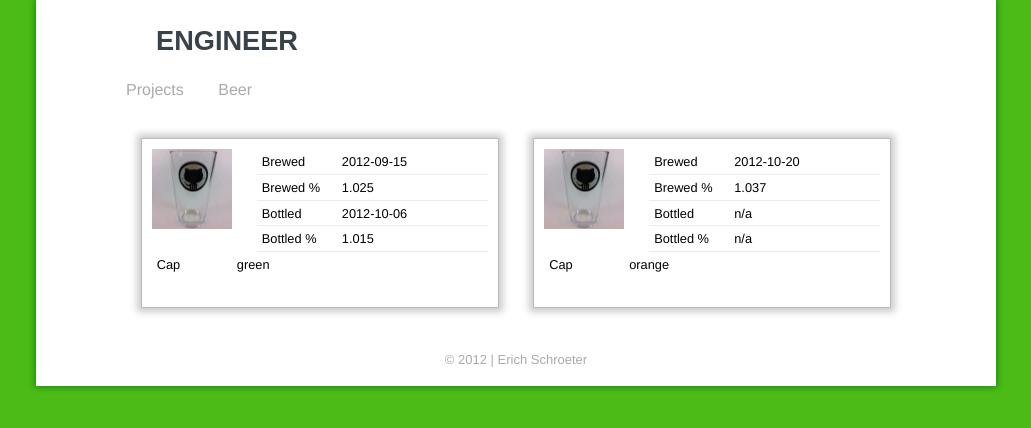
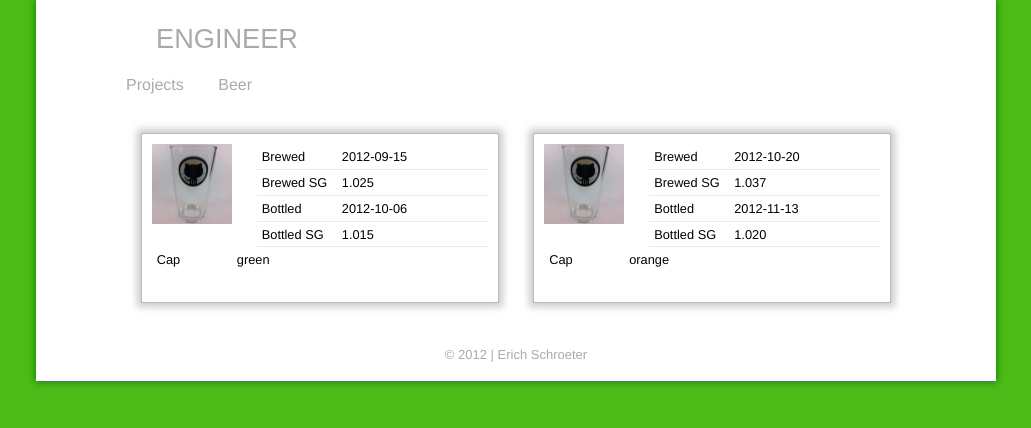
Before and after one commit to erichschroeter/erichschroeter.github.com, a plain HTML site: page beer.html in a window 1280 px wide. Shown: the whole page, without its empty margins (124-1155 px from the left). Drawn offline with Linux system fonts and the light colour scheme.

Commit message:
Updated specific gravity label.

```diff
--- a/beer.html
+++ b/beer.html
@@ -7,9 +7,7 @@
 <div id="wrapper">
 
 	<header>
-	<h3>
-	<a href="index.html">Engineer</a>
-	</h3>
+	Engineer
 	</header>
 
 	<div class="navigation">
@@ -25,11 +23,11 @@
 			<dl>
 				<dt>Brewed</dt>
 				<dd>2012-09-15</dd>
-				<dt>Brewed %</dt>
+				<dt>Brewed <span title="specific gravity">SG</span></dt>
 				<dd>1.025</dd>
 				<dt>Bottled</dt>
 				<dd>2012-10-06</dd>
-				<dt>Bottled %</dt>
+				<dt>Bottled <span title="specific gravity">SG</span></dt>
 				<dd>1.015</dd>
 				<dt class="last-child">Cap</dt>
 				<dd>green</dd>
@@ -75,12 +73,12 @@
 			<dl>
 				<dt>Brewed</dt>
 				<dd>2012-10-20</dd>
-				<dt>Brewed %</dt>
+				<dt>Brewed <span title="specific gravity">SG</span></dt>
 				<dd>1.037</dd>
 				<dt>Bottled</dt>
-				<dd>n/a</dd>
-				<dt>Bottled %</dt>
-				<dd>n/a</dd>
+				<dd>2012-11-13</dd>
+				<dt>Bottled <span title="specific gravity">SG</span></dt>
+				<dd>1.020</dd>
 				<dt class="last-child">Cap</dt>
 				<dd>orange</dd>
 			</dl>
--- a/css/style.css
+++ b/css/style.css
@@ -24,16 +24,13 @@ body {
 }
 
 header {
-	font: 1.7em 'futura book', sans-serif;
+	font-size: 1.7em;
+	font-family: "Arial", sans-serif;
 	text-transform: uppercase;
-	color: #37424a;
+	color: #aaa;
 	vertical-align: middle;
 	margin-left: 120px;
 	padding-top: 25px;
-}
-
-header a {
-	text-decoration: none;
 }
 
 a {
```
Also changed, not shown: index.html (+1 -3 lines).
